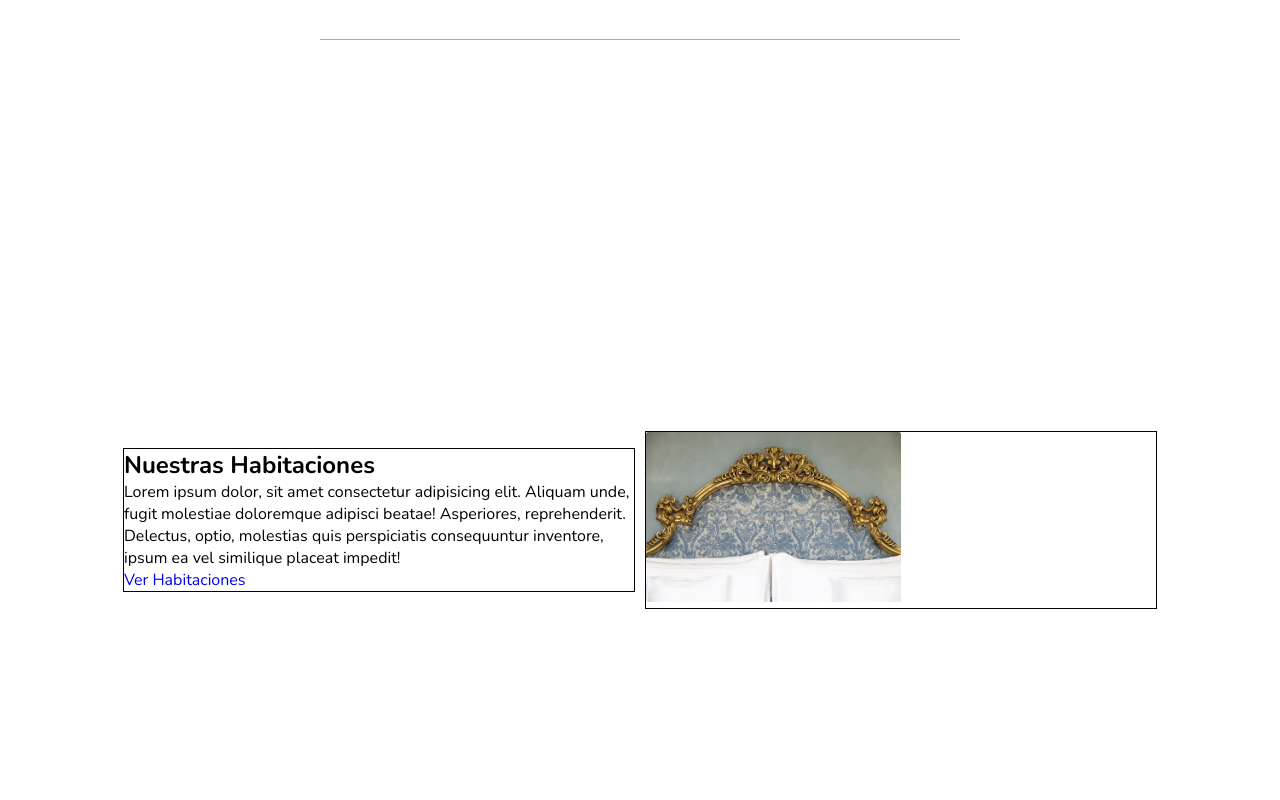
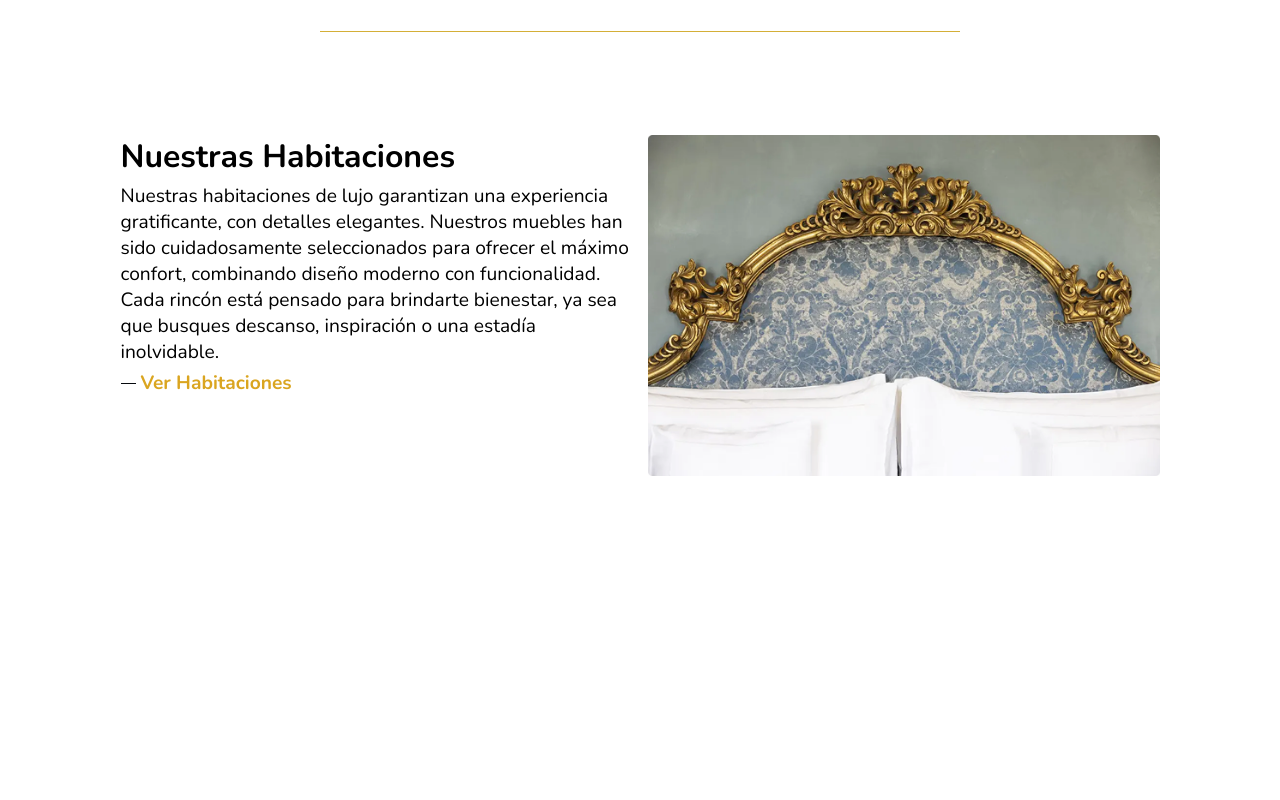
Before and after one commit to jose-advh/hotel-dorado, a plain HTML site: page index.html in a window 1280 px wide. Shown: the part 1480-2280 px from the top of the page. Drawn offline with nearby package versions, Linux system fonts and the light colour scheme.

Commit message:
Seccion rooms realizada

```diff
--- a/css/styles.css
+++ b/css/styles.css
@@ -140,6 +140,7 @@ footer {
     ),
     url(../media/backgrounds/bg-principal.webp);
   background-attachment: fixed;
+  background-size: cover;
   display: flex;
   flex-direction: column;
   justify-content: center;
@@ -182,8 +183,8 @@ footer {
 
 .information--r {
   flex-direction: row;
+  align-items: start;
   justify-content: center;
-  gap: 10px;
 }
 
 .information__hotel {
@@ -199,7 +200,7 @@ footer {
 }
 
 .information__text {
-  font-size: 1.5rem;
+  font-size: 1.3rem;
   width: 50%;
   text-align: center;
   margin-top: 15px;
@@ -212,11 +213,48 @@ footer {
   background-color: var(--color-resaltador);
 }
 
+.information--rooms {
+  margin-top: 15px;
+  display: flex;
+  justify-content: center;
+}
+
 .information__rooms--text {
+  display: flex;
+  flex-direction: column;
+  gap: 5px;
   width: 40%;
-  border: 1px solid black;
+  margin-right: 15px;
 }
 
 .information__img {
-  width: 50%;
+  width: 40%;
 }
+
+.rooms__title {
+  font-size: 2rem;
+}
+
+.rooms__description {
+  font-size: 1.2rem;
+  word-wrap: break-word;
+  overflow-wrap: break-word;
+}
+
+.link__room--container {
+  display: flex;
+  align-items: center;
+  gap: 5px;
+}
+
+.rooms__link {
+  color: goldenrod;
+  font-weight: bold;
+  font-size: 1.2rem;
+}
+
+.hr__dark {
+  width: 15px !important;
+  height: 1px;
+  background-color: #06090e !important;
+}
--- a/index.html
+++ b/index.html
@@ -67,17 +67,22 @@
         <hr class="hr--gold" />
       </section>
       <section class="information information--r">
-        <article class="information__rooms--text">
-          <h2>Nuestras Habitaciones</h2>
-          <p>
-            Lorem ipsum dolor, sit amet consectetur adipisicing elit. Aliquam
-            unde, fugit molestiae doloremque adipisci beatae! Asperiores,
-            reprehenderit. Delectus, optio, molestias quis perspiciatis
-            consequuntur inventore, ipsum ea vel similique placeat impedit!
-          </p>
-          <a href="#">Ver Habitaciones</a>
-        </article>
-        <article class="information__rooms--text">
+        <article class="information--rooms">
+          <article class="information__rooms--text">
+            <h2 class="rooms__title">Nuestras Habitaciones</h2>
+            <p class="rooms__description">
+              Nuestras habitaciones de lujo garantizan una experiencia
+              gratificante, con detalles elegantes. Nuestros muebles han sido
+              cuidadosamente seleccionados para ofrecer el máximo confort,
+              combinando diseño moderno con funcionalidad. Cada rincón está
+              pensado para brindarte bienestar, ya sea que busques descanso,
+              inspiración o una estadía inolvidable.
+            </p>
+            <div class="link__room--container">
+              <div class="hr__dark"></div>
+              <a href="#" class="rooms__link">Ver Habitaciones</a>
+            </div>
+          </article>
           <img
             src="./media/imgs/img_habitaciones.png"
             alt="Imagen de una Habitacion"
```
